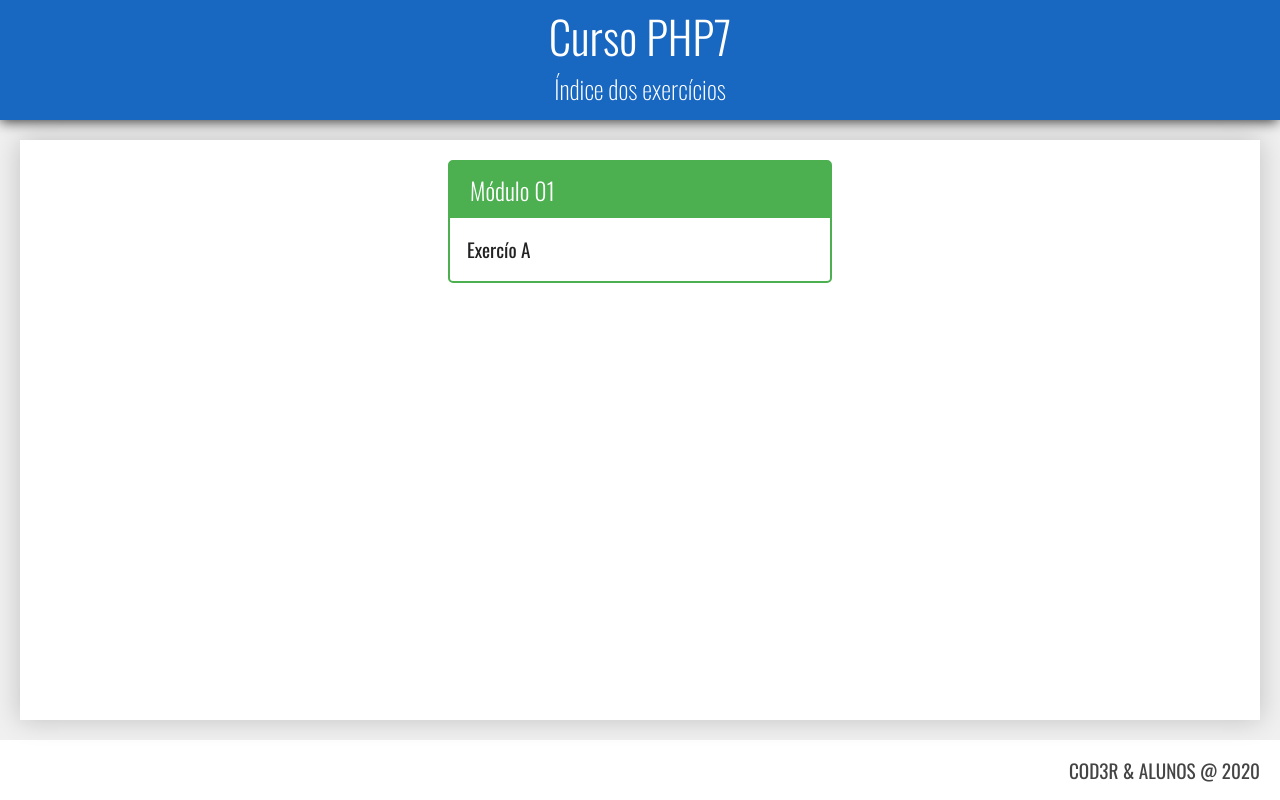
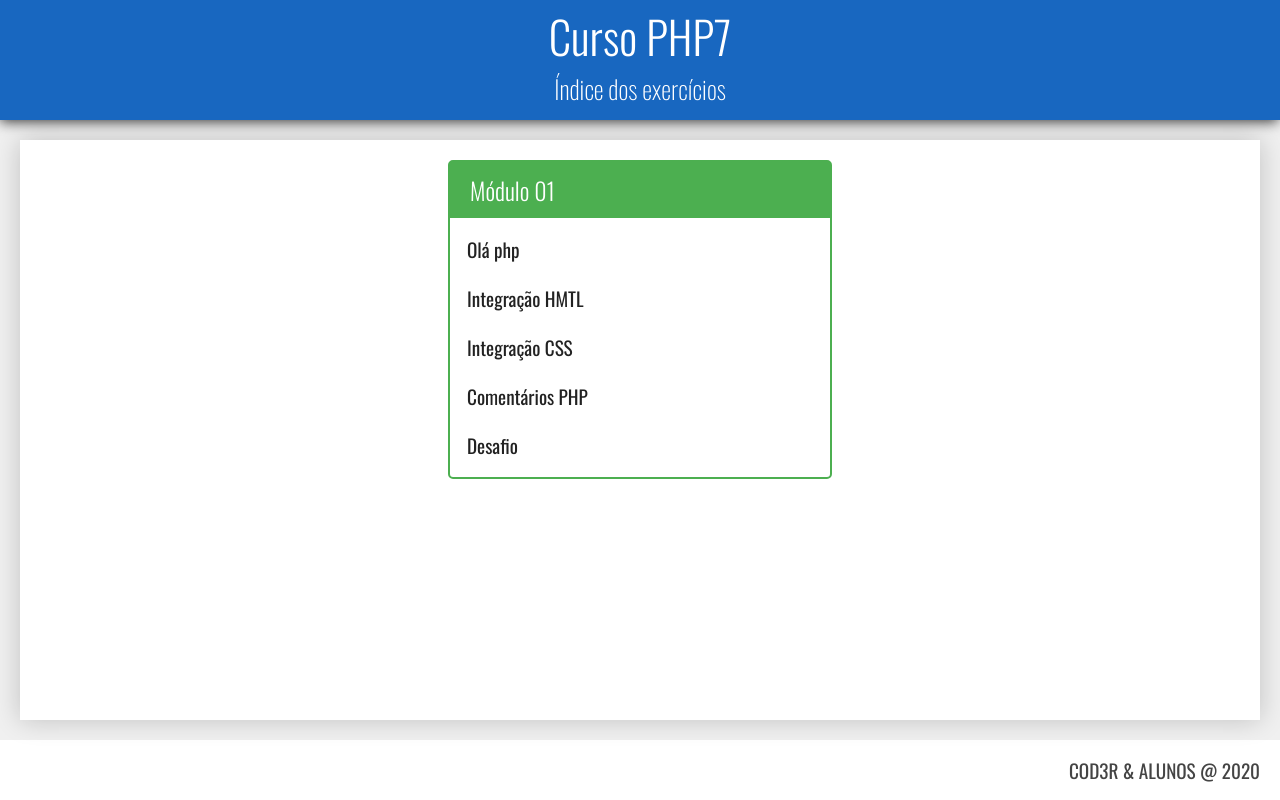
Before and after one commit to Daniel-Fonseca-da-Silva/CursoDePHPArquivos, a PHP site: page / in a window 1280 px wide. Run offline with PHP 8.4, Linux system fonts and the light colour scheme.

Commit message:
modificado arquivo index e exercicio.css

```diff
--- a/index.php
+++ b/index.php
@@ -21,7 +21,31 @@
             <div class="modulo verde">
                 <h3>Módulo 01</h3>
                 <ul>
-                    <li><a href="exercicio.php?dir=teste&file=teste">Exercío A</a></li>
+                    <li>
+                        <a href="exercicio.php?dir=basico&file=ola">
+                            Olá php
+                        </a>
+                    </li>
+                    <li>
+                        <a href="exercicio.php?dir=basico&file=html">
+                        Integração HMTL
+                        </a>
+                    </li>
+                    <li>
+                        <a href="exercicio.php?dir=basico&file=css">
+                        Integração CSS
+                        </a>
+                    </li>
+                    <li>
+                        <a href="exercicio.php?dir=basico&file=comentarios">
+                        Comentários PHP
+                        </a>
+                    </li>
+                    <li>
+                        <a href="exercicio.php?dir=basico&file=desafio">
+                        Desafio
+                        </a>
+                    </li>
                 </ul>
             </div>
         </nav>
--- a/recursos/CSS/exercicio.css
+++ b/recursos/CSS/exercicio.css
@@ -25,7 +25,7 @@ body.exercicio{
     font-weight: 300;
     font-size: 1.3rem;
     background-color: #047dce;
-    padding: 50px 10px;
+    padding: 5px 50px;
     margin-right: 10px;
 }
 
```
